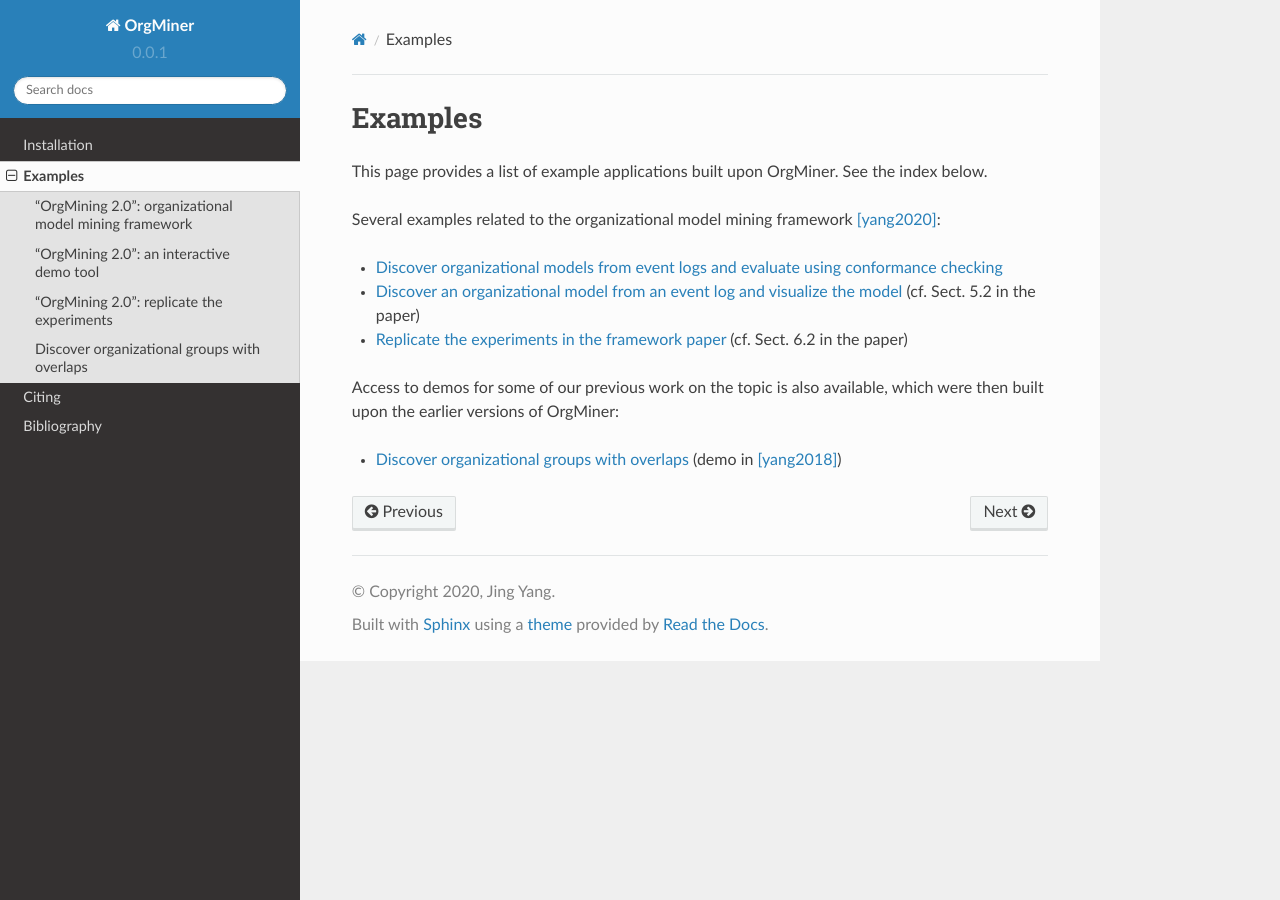
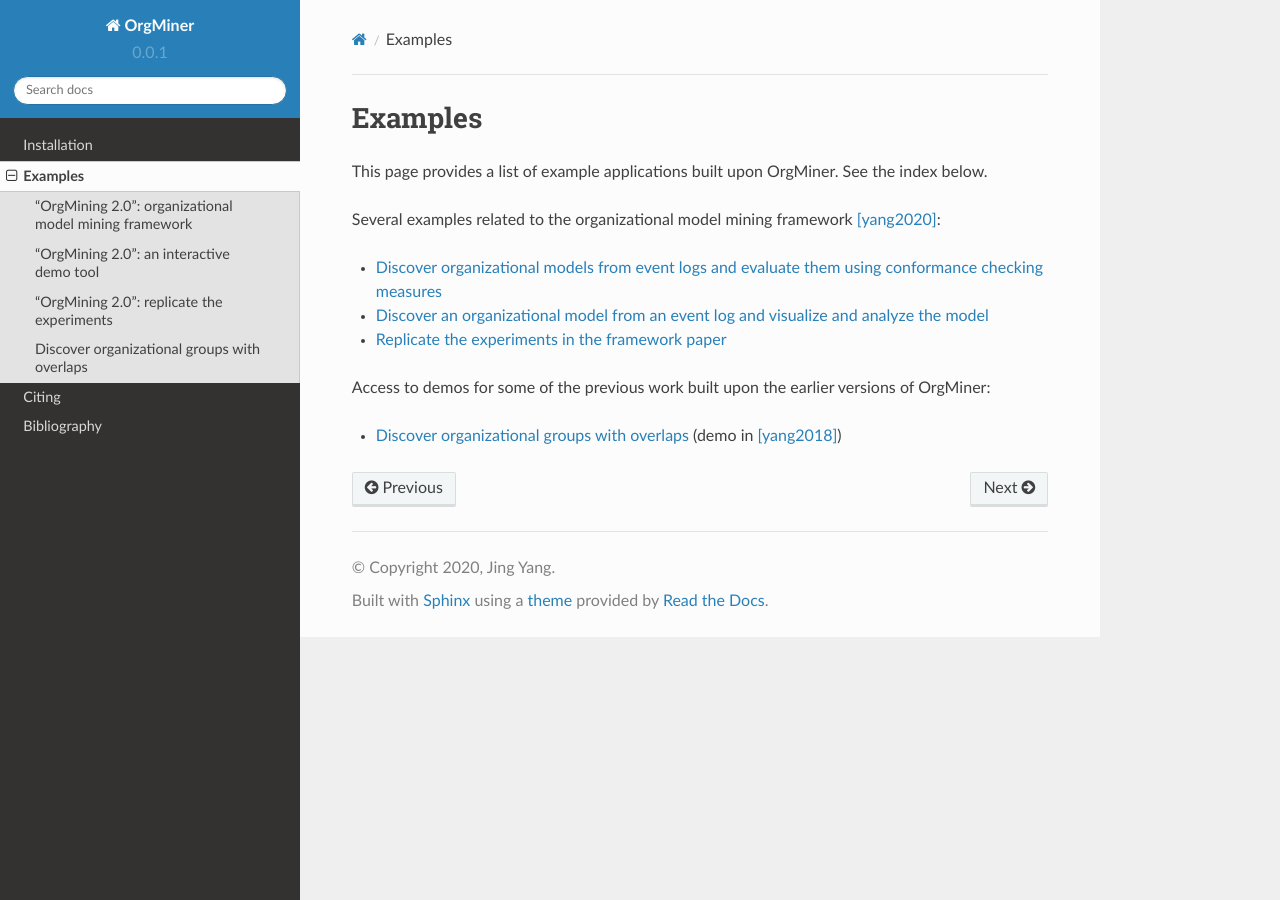
Before and after one commit to roy-jingyang/OrdinoR-doc, a Sphinx documentation site: the page built from source/examples/index.rst, in a window 1280 px wide. Built offline with Sphinx 7.4.7 and the Read the Docs theme 2.0.0, drawn with Linux system fonts in a browser that asks for light colours.

Commit message:
rename pages

```diff
--- a/source/citing.rst
+++ b/source/citing.rst
@@ -4,4 +4,4 @@
 Citing
 ******
 
-.. [yang2020] Yang, J., Ouyang, C., van der Aalst, W. M. P., ter Hofstede, A. H. M., & Yu, Y. (2020). OrgMining 2.0: A Novel Framework for Organizational Model Mining from Event Logs. Manuscript submitted to Information Systems, *under review* [`preprint <https://arxiv.org/abs/2011.12445>`_].
+.. [yang2020] Yang, J., Ouyang, C., van der Aalst, W. M. P., ter Hofstede, A. H. M., & Yu, Y. (2020). OrgMining 2.0: A Novel Framework for Organizational Model Mining from Event Logs. [`preprint <https://arxiv.org/abs/2011.12445>`_].
--- a/source/examples/index.rst
+++ b/source/examples/index.rst
@@ -9,22 +9,22 @@
 Several examples related to the organizational model mining framework
 [yang2020]_:
 
-* :ref:`Discover organizational models from event logs and evaluate using
-  conformance checking <examples_infsyst2020yang-common>`
+* :ref:`Discover organizational models from event logs and evaluate them
+  using conformance checking measures <examples_yang2020framework>`
 * :ref:`Discover an organizational model from an event log and visualize
-  the model <examples_infsyst2020yang-arya>` (cf. Sect. 5.2 in the paper)
+  and analyze the model <examples_yang2020framework-arya>`
 * :ref:`Replicate the experiments in the framework paper
-  <examples_infsyst2020yang-replicate>` (cf. Sect. 6.2 in the paper)
+  <examples_yang2020framework-replicate>`
 
-Access to demos for some of our previous work on the topic is also
-available, which were then built upon the earlier versions of OrgMiner:
+Access to demos for some of the previous work built upon the earlier
+versions of OrgMiner:
 
-* :ref:`examples_bpm2018yang` (demo in [yang2018]_)
+* :ref:`examples_yang2018liberos` (demo in [yang2018]_)
 
 .. toctree::
    :hidden:
 
-   infsyst2020yang-common
-   infsyst2020yang-arya
-   infsyst2020yang-replicate
-   bpm2018yang
+   yang2020framework
+   yang2020framework-arya
+   yang2020framework-replicate
+   yang2018liberos
--- a/source/examples/bpm2018yang.rst
+++ b/source/examples/yang2018liberos.rst
@@ -1,4 +1,4 @@
-.. _examples_bpm2018yang:
+.. _examples_yang2018liberos:
 
 Discover organizational groups with overlaps
 ============================================
--- a/source/examples/infsyst2020yang-arya.rst
+++ b/source/examples/yang2020framework-arya.rst
@@ -1,4 +1,4 @@
-.. _examples_infsyst2020yang-arya:
+.. _examples_yang2020framework-arya:
 
 "OrgMining 2.0": an interactive demo tool
 =========================================
@@ -85,10 +85,10 @@
     visualization (especially when a large event log is being used), and
     *do not refresh* the webpage during the procedure.
 
-.. |fig:index| image:: infsyst2020yang-arya_index.png
+.. |fig:index| image:: yang2020framework-arya_index.png
    :align: middle
 
-.. |fig:vis| image:: infsyst2020yang-arya_vis.png
+.. |fig:vis| image:: yang2020framework-arya_vis.png
    :align: middle
 
 Planned work
```
Also changed, not shown: source/examples/yang2020framework-replicate.rst (renamed from source/examples/infsyst2020yang-replicate.rst, +7 -7 lines), source/examples/yang2020framework.rst (renamed from source/examples/infsyst2020yang-common.rst, +6 -6 lines), source/examples/yang2020framework-arya_index.png (renamed from source/examples/infsyst2020yang-arya_index.png), source/examples/yang2020framework-arya_vis.png (renamed from source/examples/infsyst2020yang-arya_vis.png), source/examples/yang2020framework-replicate_gephi_overview-edit.png (renamed from source/examples/infsyst2020yang-replicate_gephi_overview-edit.png), source/examples/yang2020framework-replicate_gephi_overview-export.png (renamed from source/examples/infsyst2020yang-replicate_gephi_overview-export.png), source/examples/yang2020framework-replicate_gephi_overview.png (renamed from source/examples/infsyst2020yang-replicate_gephi_overview.png), 1 other file.
